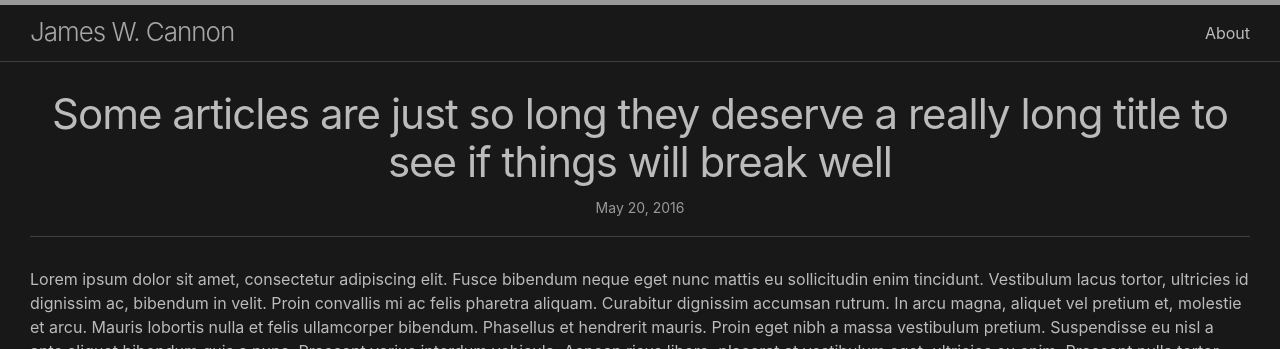
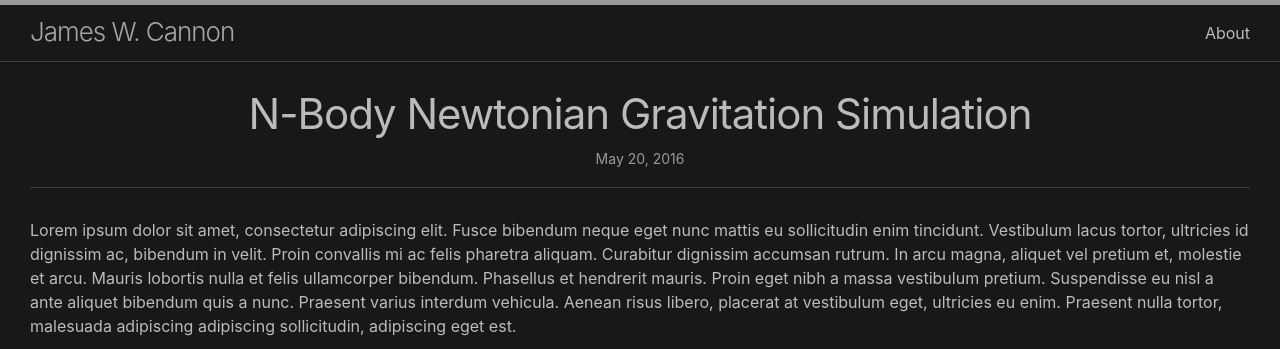
Before and after one commit to jacan20/portfolio, a Jekyll site: the page built from _posts/2016-05-20-super-long-article.md, in a window 1280 px wide and 900 px high, cut to the strip 0-349 px from the top of the window. Built offline with Jekyll 4.4.1, drawn with Linux system fonts in a browser that asks for light colours.

Commit message:
Update 2016-05-20-super-long-article.md

```diff
--- a/_posts/2016-05-20-super-long-article.md
+++ b/_posts/2016-05-20-super-long-article.md
@@ -1,9 +1,9 @@
 ---
 layout: post
-title: "Some articles are just so long they deserve a really long title to see if things will break well"
+title: "N-Body Newtonian Gravitation Simulation"
 categories: misc
 ---
 
 Lorem ipsum dolor sit amet, consectetur adipiscing elit. Fusce bibendum neque eget nunc mattis eu sollicitudin enim tincidunt. Vestibulum lacus tortor, ultricies id dignissim ac, bibendum in velit. Proin convallis mi ac felis pharetra aliquam. Curabitur dignissim accumsan rutrum. In arcu magna, aliquet vel pretium et, molestie et arcu. Mauris lobortis nulla et felis ullamcorper bibendum. Phasellus et hendrerit mauris. Proin eget nibh a massa vestibulum pretium. Suspendisse eu nisl a ante aliquet bibendum quis a nunc. Praesent varius interdum vehicula. Aenean risus libero, placerat at vestibulum eget, ultricies eu enim. Praesent nulla tortor, malesuada adipiscing adipiscing sollicitudin, adipiscing eget est.
 
-<iframe src="https://editor.p5js.org/jacan/full/OVvz2aPL4" width="100%" height="600" style="border:0;"></iframe>
+<iframe src="https://editor.p5js.org/jacan/full/OVvz2aPL4" width="100%" height="8000" style="border:0;"></iframe>
```
